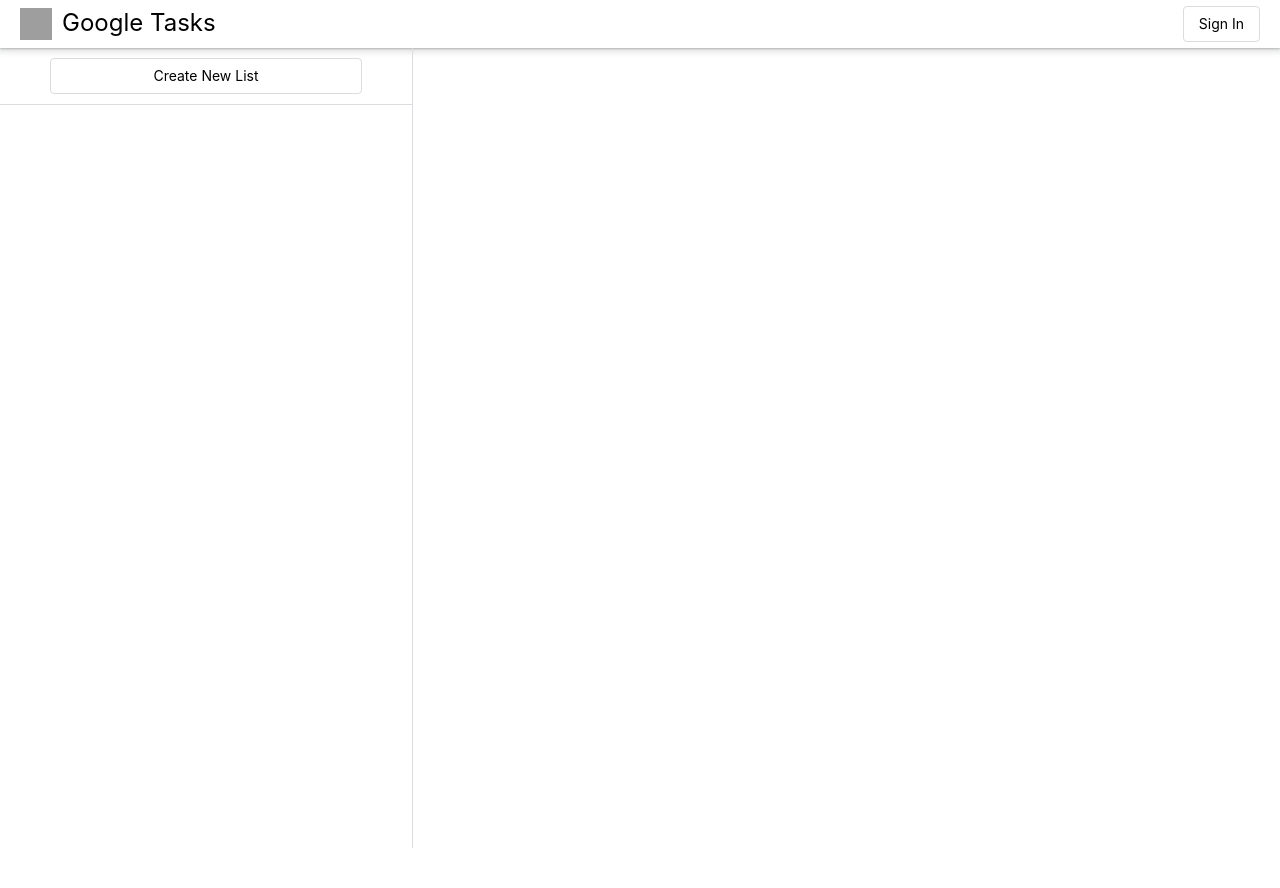
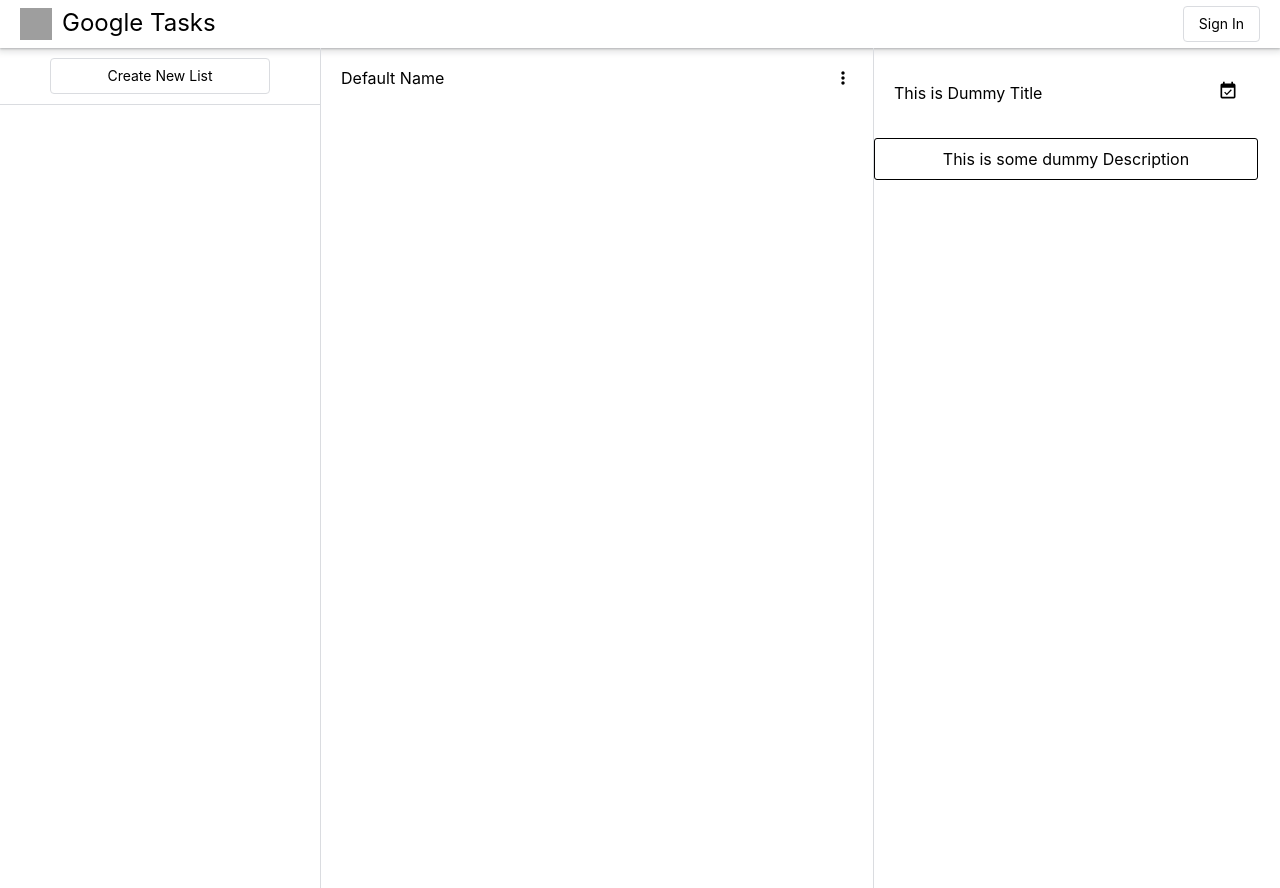
Before and after one commit to puneet-ahuja/google-tasks-extension, a React (Create React App) app: page / in a window 1280 px wide. Before the commit the page ends 848 px from the top, so only its background shows below. Built offline with nearby package versions, Linux system fonts and the light colour scheme; grey boxes are pictures that could not be loaded.

Commit message:
Added Task List and Task Detail Component

```diff
--- a/src/GoogleAPI/index.js
+++ b/src/GoogleAPI/index.js
@@ -79,19 +79,14 @@
 
 
     export const  getTasklist = ({listId}) => {
-
-        window.gapi.client.tasks.tasklists.list({
+        window.gapi.client.tasks.tasks.list({
             'maxResults': 10,
             tasklist: listId
         }).then(function(response) {
           var taskList = response.result.items;
-          console.log(response)
           if (dispatchAction ){
-            console.log('Data Requested for ID',listId);
             dispatchAction(setTasklist(taskList, listId));
           }
-
-
         });
       }
 
--- a/src/components/MainComponent/index.js
+++ b/src/components/MainComponent/index.js
@@ -1,11 +1,15 @@
 import React from 'react';
 import TaskLists from '../../containers/TaskLists';
+import TaskList from '../../containers/TaskList';
+import TaskDetail from '../TaskDetail';
 import './index.css'
 
 const MainComponent = () => {
     return (
         <div className='main-component-container'>
-            <TaskLists/>
+            <TaskLists />
+            <TaskList />
+            <TaskDetail />
         </div>
     )
 }
--- /dev/null
+++ b/src/components/TaskCard/index.css
@@ -0,0 +1,20 @@
+.task-card-container{
+    display: flex;
+    justify-content: space-between;
+    align-content: center;
+    height: 50px;
+    padding: 6px 0;
+    box-sizing: border-box;
+}
+
+.card-data {
+    display: flex;
+    align-items: center;
+}
+
+.circle {
+    height: 20px;
+    width: 20px;
+    border: 1px solid black;
+    border-radius: 50%;
+}
--- /dev/null
+++ b/src/components/TaskCard/index.js
@@ -0,0 +1,35 @@
+import React from 'react';
+import PropTypes from 'prop-types';
+import './index.css'
+import { tripleDotSVG, dragDropSVG } from '../../constants/svgs'
+
+const TaskCard = ({id,title,description}) => {
+    return (
+        <div className={'task-card-container'}>
+            <div className='card-data'>
+                <div className={'drag-drop-icon'}>{dragDropSVG}</div>
+                <div className='circle'></div>
+                {title}
+            </div>
+            <div className='triple-dot-style'>
+                {tripleDotSVG}
+            </div>
+        </div>
+    )
+}
+
+TaskCard.propTypes = {
+    id: PropTypes.string.isRequired,
+    title: PropTypes.string.isRequired,
+    description: PropTypes.string.isRequired
+}
+
+// TODO : Need to remove Dummy Default Props
+TaskCard.defaultProps = {
+    id: '1',
+    title: 'This is Dummy Title',
+    description: 'This is some dummy Description'
+}
+
+
+export default TaskCard;
--- /dev/null
+++ b/src/components/TaskDetail/index.css
@@ -0,0 +1,22 @@
+.task-detail-container {
+    min-width: 300px;
+    width: 30%;
+}
+
+.task-detail-header {
+    height: 50px;
+    padding: 20px;
+    display: flex;
+    justify-content: space-between;
+    align-items: center;
+}
+
+.calendar-icon {
+    width: 20px;
+}
+
+.task-detail-description {
+    border: 1px solid black;
+    border-radius: 3px;
+    padding: 10px;
+}
--- /dev/null
+++ b/src/components/TaskDetail/index.js
@@ -0,0 +1,33 @@
+import React from 'react';
+import PropTypes from 'prop-types';
+import './index.css'
+import { calendarIcon } from '../../constants/svgs'
+
+const TaskDetail = ({id,title,description}) => {
+    return (
+        <div className={'task-detail-container'}>
+            <div className='task-detail-header'>
+                <div>{title}</div>
+                <div className={'calendar-icon'}>{calendarIcon}</div>
+            </div>
+            <div className='task-detail-description'>
+                {description}
+            </div>
+        </div>
+    )
+}
+
+TaskDetail.propTypes = {
+    id: PropTypes.string.isRequired,
+    title: PropTypes.string.isRequired,
+    description: PropTypes.string.isRequired
+}
+// TODO : Need to remove default Values of These.
+TaskDetail.defaultProps = {
+    id: '1',
+    title: 'This is Dummy Title',
+    description: 'This is some dummy Description'
+}
+
+
+export default TaskDetail;
--- /dev/null
+++ b/src/components/TaskList/index.css
@@ -0,0 +1,14 @@
+.tasklist-container {
+    width: 600px;
+    width: 40%;
+    min-width: 500px;
+    border-right: 1px solid #dadce0;
+    min-height: 100vh;
+    padding: 20px;
+}
+
+.task-list-header{
+    display: flex;
+    justify-content: space-between;
+    text-align: center;
+}
--- /dev/null
+++ b/src/components/TaskList/index.js
@@ -0,0 +1,30 @@
+import React from 'react';
+import PropTypes from 'prop-types';
+import './index.css'
+import { tripleDotSVG } from '../../constants/svgs'
+import TaskCard from '../TaskCard'
+
+const TaskList = ({listName,list}) => {
+    return (
+        <div className='tasklist-container'>
+            <div className='task-list-header'>
+                <div>{listName}</div>
+                <div className='triple-dot-style'>{tripleDotSVG}</div>
+            </div>
+            {list.map(item=><TaskCard key={item.id} {...item}/>)}
+        </div>
+    )
+}
+
+TaskList.propTypes = {
+    listName: PropTypes.string,
+    list: PropTypes.array
+}
+
+// TODO : Need to remove these default values.
+TaskList.defaultProps = {
+    list: [],
+    listName: 'Default Name'
+}
+
+export default TaskList;
--- a/src/components/TaskLists/index.css
+++ b/src/components/TaskLists/index.css
@@ -1,10 +1,11 @@
 .tasklists-container {
-    width: 412px;
+    width: 25%;
+    min-width: 300px;
     border-right: 1px solid #dadce0;
-    height: 100vh;
+    min-height: 100vh;
 }
 
-.task-list-header {
+.task-lists-header {
     padding: 10px 50px;
     border-bottom: 1px solid #dadce0;
 }
--- a/src/components/TaskLists/index.js
+++ b/src/components/TaskLists/index.js
@@ -2,9 +2,7 @@
 import PropTypes from 'prop-types'
 import { getTasklist } from '../../GoogleAPI';
 import './index.css'
-
-const dragDropSVG = <svg height="24" width="20" focusable="false" aria-hidden="true"><path fill-rule="evenodd" d="M9.5 9a1.5 1.5 0 1 1 0-3 1.5 1.5 0 0 1 0 3zm5 0a1.5 1.5 0 1 1 0-3 1.5 1.5 0 0 1 0 3zm0 5a1.5 1.5 0 1 1 0-3 1.5 1.5 0 0 1 0 3zm0 5a1.5 1.5 0 1 1 0-3 1.5 1.5 0 0 1 0 3zm-5-5a1.5 1.5 0 1 1 0-3 1.5 1.5 0 0 1 0 3zm0 5a1.5 1.5 0 1 1 0-3 1.5 1.5 0 0 1 0 3z"></path></svg>;
-const tripleDotSVG = <svg className="MuiSvgIcon-root" focusable="false" viewBox="0 0 24 24" aria-hidden="true" role="presentation"><path d="M12 8c1.1 0 2-.9 2-2s-.9-2-2-2-2 .9-2 2 .9 2 2 2zm0 2c-1.1 0-2 .9-2 2s.9 2 2 2 2-.9 2-2-.9-2-2-2zm0 6c-1.1 0-2 .9-2 2s.9 2 2 2 2-.9 2-2-.9-2-2-2z"></path></svg>;
+import { tripleDotSVG, dragDropSVG } from '../../constants/svgs'
 
 const defaultList = [
     {
@@ -60,7 +58,7 @@
 
     return (
         <div className='tasklists-container'>
-            <div className='task-list-header'>
+            <div className='task-lists-header'>
                 <div className='button-style'>Create New List</div>
             </div>
             {lists.map((listDetails)=><ListElement key={listDetails.id} {...listDetails} />)}
--- /dev/null
+++ b/src/constants/svgs.js
@@ -0,0 +1,5 @@
+import React from 'react';
+
+export const dragDropSVG = <svg height="24" width="20" focusable="false" aria-hidden="true"><path fill-rule="evenodd" d="M9.5 9a1.5 1.5 0 1 1 0-3 1.5 1.5 0 0 1 0 3zm5 0a1.5 1.5 0 1 1 0-3 1.5 1.5 0 0 1 0 3zm0 5a1.5 1.5 0 1 1 0-3 1.5 1.5 0 0 1 0 3zm0 5a1.5 1.5 0 1 1 0-3 1.5 1.5 0 0 1 0 3zm-5-5a1.5 1.5 0 1 1 0-3 1.5 1.5 0 0 1 0 3zm0 5a1.5 1.5 0 1 1 0-3 1.5 1.5 0 0 1 0 3z"></path></svg>;
+export const tripleDotSVG = <svg className="MuiSvgIcon-root" focusable="false" viewBox="0 0 24 24" aria-hidden="true" role="presentation"><path d="M12 8c1.1 0 2-.9 2-2s-.9-2-2-2-2 .9-2 2 .9 2 2 2zm0 2c-1.1 0-2 .9-2 2s.9 2 2 2 2-.9 2-2-.9-2-2-2zm0 6c-1.1 0-2 .9-2 2s.9 2 2 2 2-.9 2-2-.9-2-2-2z"></path></svg>;
+export const calendarIcon = <svg class="MuiSvgIcon-root" focusable="false" viewBox="0 0 24 24" aria-hidden="true" role="presentation"><path d="M19,19H5V8H19M19,3H18V1H16V3H8V1H6V3H5C3.89,3 3,3.9 3,5V19A2,2 0 0,0 5,21H19A2,2 0 0,0 21,19V5A2,2 0 0,0 19,3M16.53,11.06L15.47,10L10.59,14.88L8.47,12.76L7.41,13.82L10.59,17L16.53,11.06Z"></path></svg>;
--- /dev/null
+++ b/src/containers/TaskList.js
@@ -0,0 +1,12 @@
+import { connect } from 'react-redux';
+import TaskList from '../components/TaskList'
+
+const mapStateToProps = (state)=>{
+    const selectedList = 'MDcwODg3ODM1MTgxMDkyODE2ODU6MDow';
+    return {
+        list: state.tasklist[selectedList]
+    }
+
+}
+
+export default connect(mapStateToProps)(TaskList)
```
